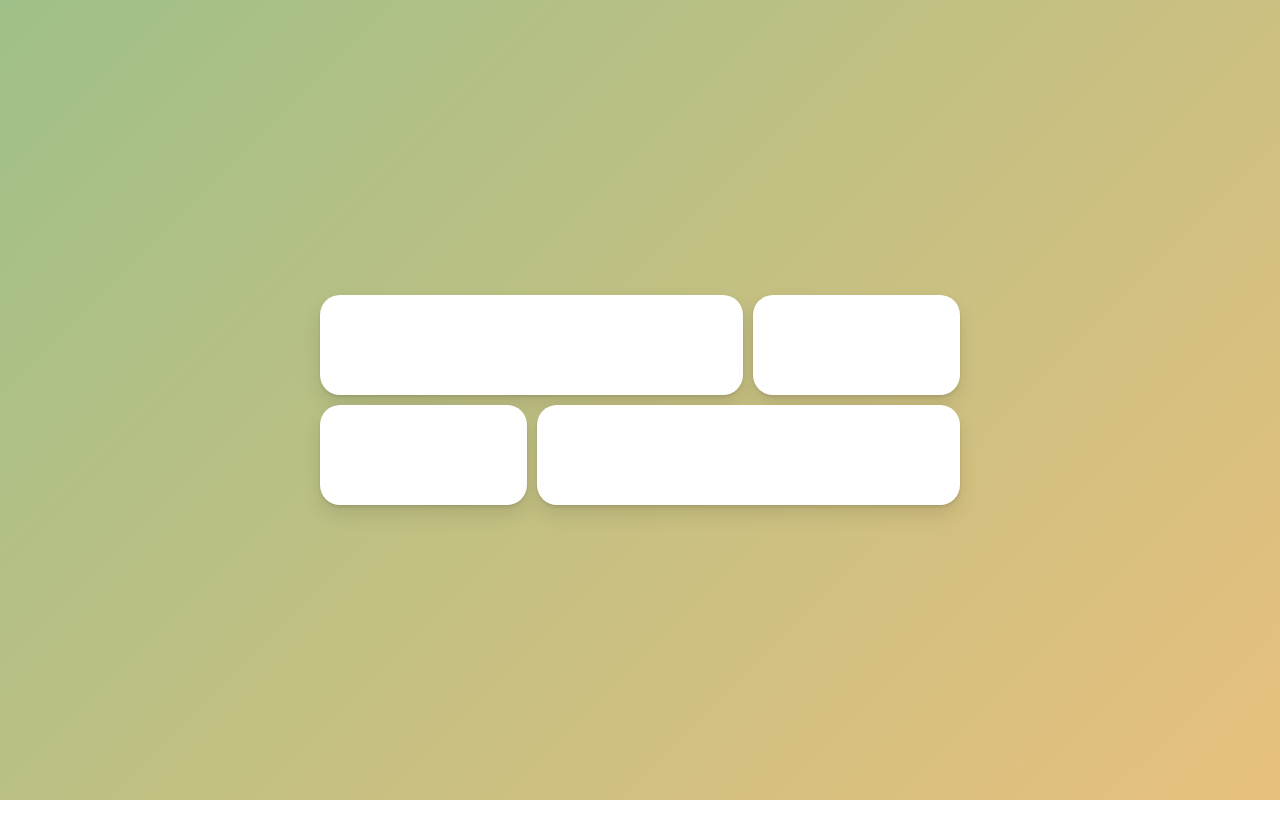
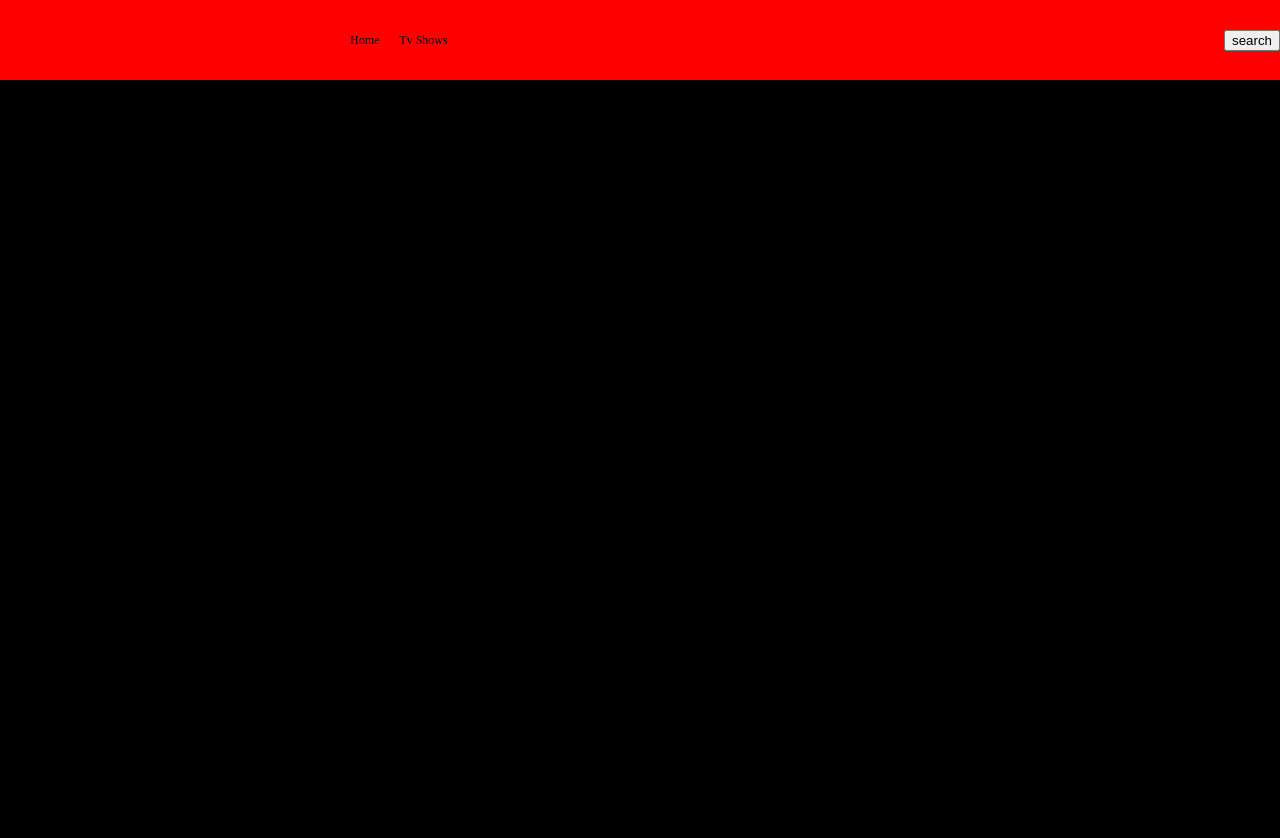
Before and after one commit to iWDNN/React, a React (Create React App) app: page / in a window 1280 px wide. Shown: the top 838 px of the page. Before the commit the page ends 800 px from the top, so only its background shows below. Built offline with nearby package versions, Linux system fonts and the light colour scheme.

Commit message:
Header part One

```diff
--- a/package.json
+++ b/package.json
@@ -13,6 +13,7 @@
     "framer-motion": "^6.3.3",
     "react": "^18.1.0",
     "react-dom": "^18.1.0",
+    "react-router-dom": "^6.3.0",
     "react-scripts": "5.0.1",
     "styled-components": "^5.3.5",
     "typescript": "^4.6.4",
--- a/src/App.tsx
+++ b/src/App.tsx
@@ -1,62 +1,19 @@
-import styled from "styled-components";
-import { motion, AnimatePresence, Variants } from "framer-motion";
-import { useState } from "react";
-
-const Wrapper = styled(motion.div)`
-  display: flex;
-  justify-content: center;
-  align-items: center;
-  height: 100vh;
-  background: linear-gradient(135deg, #9fc088, #e8c07d);
-`;
-const Grid = styled.div`
-  display: grid;
-  grid-template-columns: repeat(3, 1fr);
-  width: 50vw;
-  gap: 10px;
-  div:first-child,
-  div:last-child {
-    grid-column: span 2;
-  }
-`;
-const Box = styled(motion.div)`
-  height: 100px;
-  border-radius: 20px;
-  background-color: rgba(255, 255, 255, 1);
-  box-shadow: 0 2px 3px rgba(0, 0, 0, 0.1), 0 10px 20px rgba(0, 0, 0, 0.1);
-`;
-
-const Overlay = styled(motion.div)`
-  width: 100%;
-  height: 100%;
-  position: absolute;
-  display: flex;
-  justify-content: center;
-  align-items: center;
-`;
+import { BrowserRouter as Router, Routes, Route } from "react-router-dom";
+import Header from "./Components/Header";
+import Home from "./Routes/Home";
+import Search from "./Routes/Search";
+import Tv from "./Routes/Tv";
 
 function App() {
-  const [id, setId] = useState<null | string>(null);
   return (
-    <Wrapper>
-      <Grid>
-        {["1", "2", "3", "4"].map((n) => (
-          <Box onClick={() => setId(n)} key={n} layoutId={n} />
-        ))}
-      </Grid>
-      <AnimatePresence>
-        {id ? (
-          <Overlay
-            onClick={() => setId(null)}
-            initial={{ backgroundColor: "rgba(0,0,0,0)" }}
-            animate={{ backgroundColor: "rgba(0,0,0,0.7)" }}
-            exit={{ backgroundColor: "rgba(0,0,0,0)" }}
-          >
-            <Box layoutId={id} style={{ width: 400, height: 150 }} />
-          </Overlay>
-        ) : null}
-      </AnimatePresence>
-    </Wrapper>
+    <Router>
+      <Header />
+      <Routes>
+        <Route path="/" element={<Home />} />
+        <Route path="/tv" element={<Tv />} />
+        <Route path="/search" element={<Search />} />
+      </Routes>
+    </Router>
   );
 }
 
--- /dev/null
+++ b/src/Components/Header.tsx
@@ -0,0 +1,45 @@
+import styled from "styled-components";
+
+const Nav = styled.nav`
+  display: flex;
+  justify-content: space-between;
+  align-items: center;
+  position: fixed;
+  width: 100%;
+  top: 0;
+  background-color: red;
+  height: 80px;
+  font-size: 12px;
+`;
+const Col = styled.div`
+  display: flex;
+  align-items: center;
+`;
+const Logo = styled.svg`
+  margin-right: 50px;
+`;
+const Items = styled.ul`
+  display: flex;
+  align-items: center;
+`;
+const Item = styled.li`
+  margin-right: 20px;
+`;
+
+function Header() {
+  return (
+    <Nav>
+      <Col>
+        <Logo />
+        <Items>
+          <Item>Home</Item>
+          <Item>Tv Shows</Item>
+        </Items>
+      </Col>
+      <Col>
+        <button>search</button>
+      </Col>
+    </Nav>
+  );
+}
+export default Header;
--- /dev/null
+++ b/src/Routes/Home.tsx
@@ -0,0 +1,4 @@
+function Home() {
+  return <div style={{ backgroundColor: "black", height: "200vh" }}></div>;
+}
+export default Home;
--- /dev/null
+++ b/src/Routes/Search.tsx
@@ -0,0 +1,4 @@
+function Search() {
+  return null;
+}
+export default Search;
--- /dev/null
+++ b/src/Routes/Tv.tsx
@@ -0,0 +1,4 @@
+function Tv() {
+  return null;
+}
+export default Tv;
```
Also changed, not shown: src/styled.d.ts (added, +16 -0 lines), src/theme.ts (added, +14 -0 lines), 1 other file (tests, documents, lock files or other folders).
